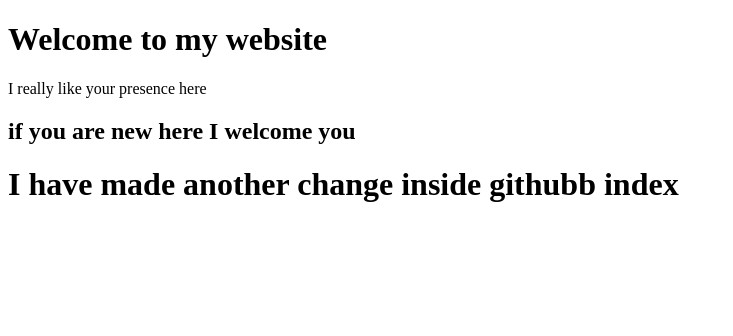
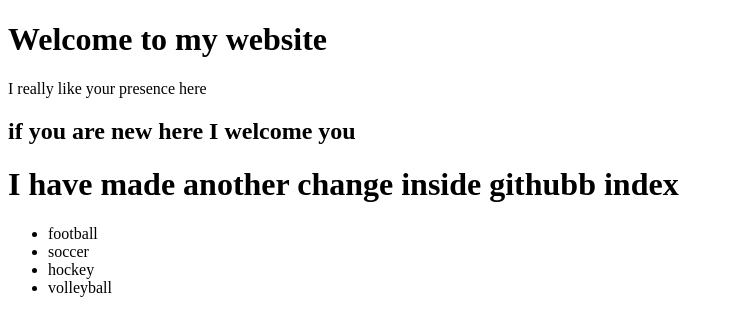
Before and after one commit to j33mk/HtmlProject, a plain HTML site: page index.html in a window 1280 px wide. Shown: the whole page, without its empty margins (0-733 px from the left). Drawn offline with Linux system fonts and the light colour scheme.

Commit message:
a list has been added

```diff
--- a/index.html
+++ b/index.html
@@ -11,6 +11,12 @@
 </div>
 <div>
 <h1>I have made another change inside githubb index</h1>
+<ul>
+<li>football</li>
+<li>soccer</li>
+<li>hockey</li>
+<li>volleyball</li>
+</ul>
 
 
 </div>
```
